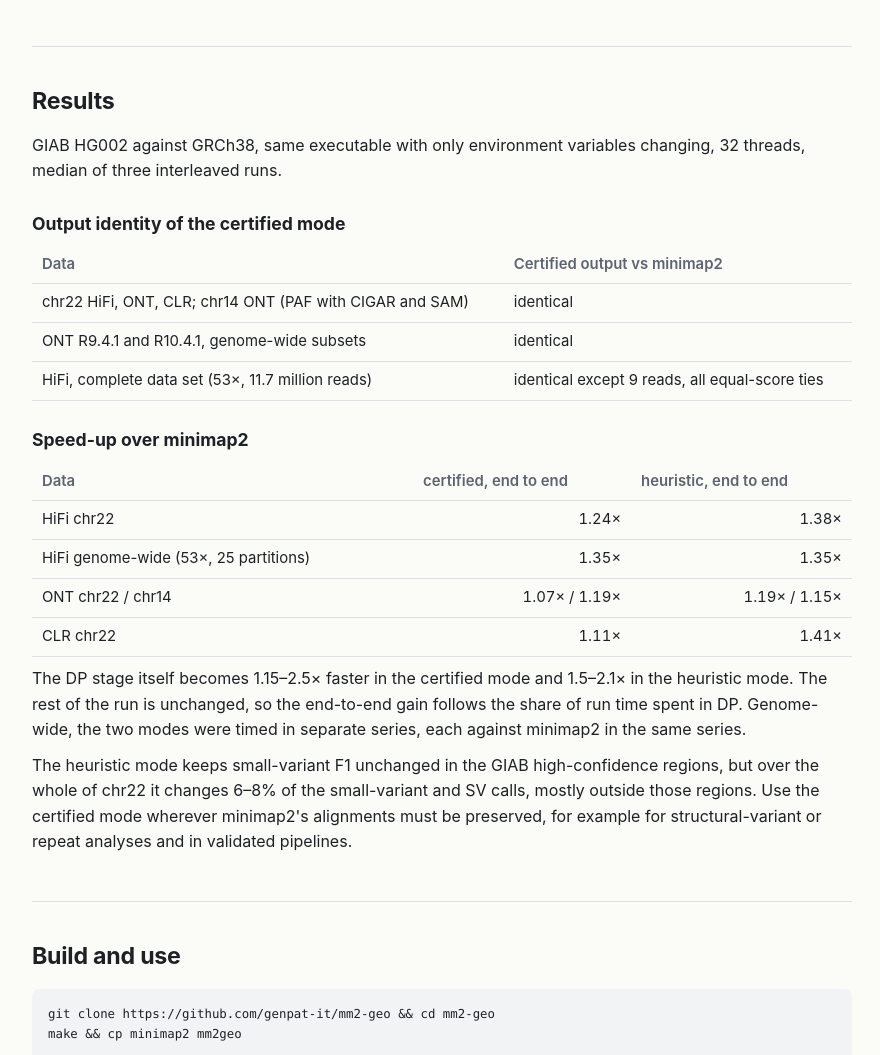
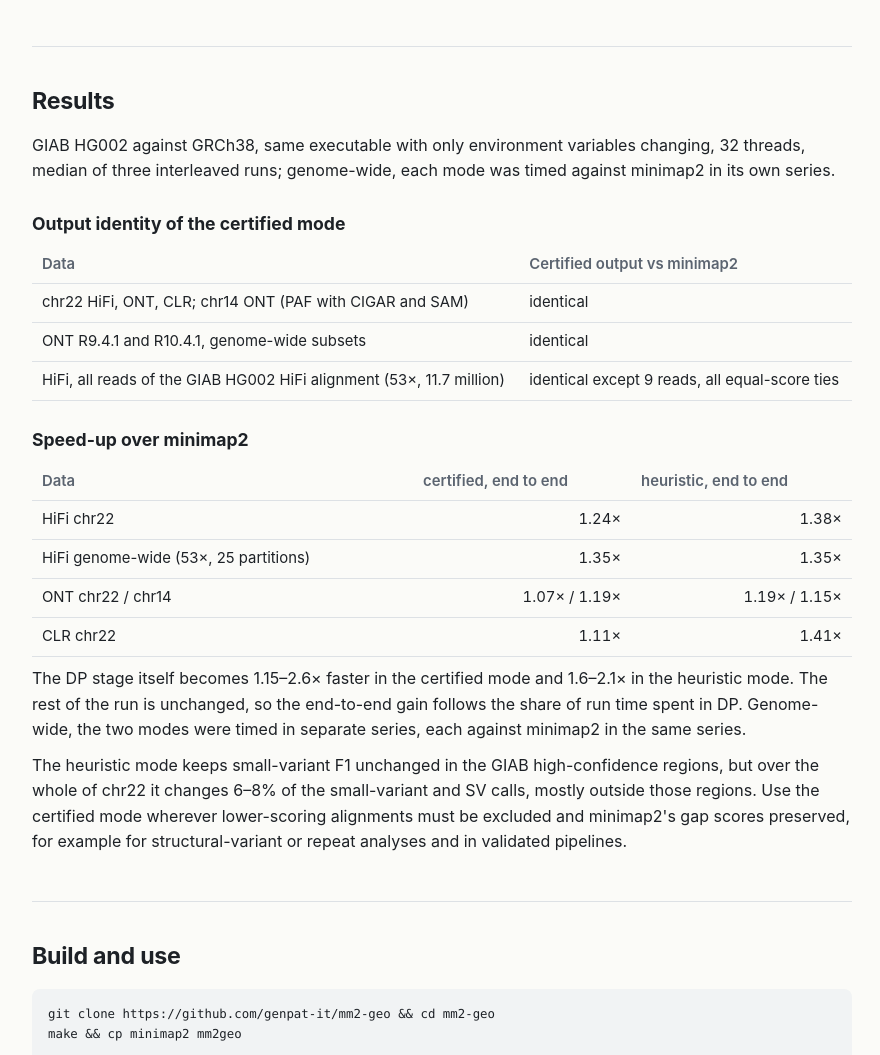
Before and after one commit to genpat-it/mm2-geo, a plain HTML site: page docs/index.html in a window 1280 px wide. Shown: the part 4180-5235 px from the top of the page, without its empty margins (198-1078 px from the left). Drawn offline with nearby package versions, Linux system fonts and the light colour scheme.

Commit message:
README and Pages: per-mode timing series, DP-stage ranges, certified-mode wording

```diff
--- a/docs/index.html
+++ b/docs/index.html
@@ -195,13 +195,13 @@ ol li,ul li{margin:.25rem 0}
 
 <section id="results">
   <h2>Results</h2>
-  <p>GIAB HG002 against GRCh38, same executable with only environment variables changing, 32 threads, median of three interleaved runs.</p>
+  <p>GIAB HG002 against GRCh38, same executable with only environment variables changing, 32 threads, median of three interleaved runs; genome-wide, each mode was timed against minimap2 in its own series.</p>
   <h3>Output identity of the certified mode</h3>
   <div class="tbl"><table>
     <tr><th>Data</th><th>Certified output vs minimap2</th></tr>
     <tr><td>chr22 HiFi, ONT, CLR; chr14 ONT (PAF with CIGAR and SAM)</td><td>identical</td></tr>
     <tr><td>ONT R9.4.1 and R10.4.1, genome-wide subsets</td><td>identical</td></tr>
-    <tr><td>HiFi, complete data set (53×, 11.7 million reads)</td><td>identical except 9 reads, all equal-score ties</td></tr>
+    <tr><td>HiFi, all reads of the GIAB HG002 HiFi alignment (53×, 11.7 million)</td><td>identical except 9 reads, all equal-score ties</td></tr>
   </table></div>
   <h3>Speed-up over minimap2</h3>
   <div class="tbl"><table>
@@ -211,8 +211,8 @@ ol li,ul li{margin:.25rem 0}
     <tr><td>ONT chr22 / chr14</td><td class="n">1.07× / 1.19×</td><td class="n">1.19× / 1.15×</td></tr>
     <tr><td>CLR chr22</td><td class="n">1.11×</td><td class="n">1.41×</td></tr>
   </table></div>
-  <p>The DP stage itself becomes 1.15–2.5× faster in the certified mode and 1.5–2.1× in the heuristic mode. The rest of the run is unchanged, so the end-to-end gain follows the share of run time spent in DP. Genome-wide, the two modes were timed in separate series, each against minimap2 in the same series.</p>
-  <p>The heuristic mode keeps small-variant F1 unchanged in the GIAB high-confidence regions, but over the whole of chr22 it changes 6–8% of the small-variant and SV calls, mostly outside those regions. Use the certified mode wherever minimap2's alignments must be preserved, for example for structural-variant or repeat analyses and in validated pipelines.</p>
+  <p>The DP stage itself becomes 1.15–2.6× faster in the certified mode and 1.6–2.1× in the heuristic mode. The rest of the run is unchanged, so the end-to-end gain follows the share of run time spent in DP. Genome-wide, the two modes were timed in separate series, each against minimap2 in the same series.</p>
+  <p>The heuristic mode keeps small-variant F1 unchanged in the GIAB high-confidence regions, but over the whole of chr22 it changes 6–8% of the small-variant and SV calls, mostly outside those regions. Use the certified mode wherever lower-scoring alignments must be excluded and minimap2's gap scores preserved, for example for structural-variant or repeat analyses and in validated pipelines.</p>
 </section>
 
 <section id="use">
```
Also changed, not shown: 1 other file.
